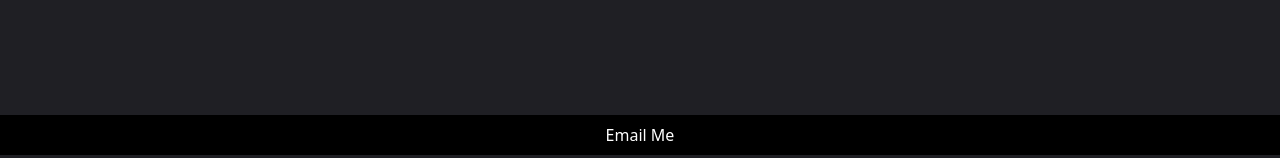
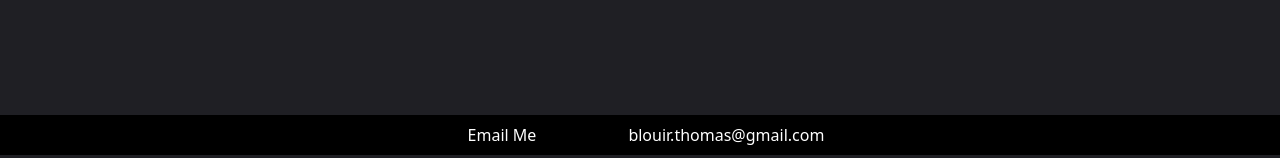
Before and after one commit to tblouir/Personal-Website, a plain HTML site: page index.html in a window 1280 px wide. Shown: the part 645-803 px from the top of the page. Drawn offline with Linux system fonts and the light colour scheme.

Commit message:
Add email to index footer

```diff
--- a/index.html
+++ b/index.html
@@ -62,6 +62,7 @@
 
     <footer class="footer">
       <a href="mailto:blouir.thomas@gmail.com">Email Me</a>
+      <div>blouir.thomas@gmail.com</div>
     </footer>
   </div>
 </body>
--- a/styles.css
+++ b/styles.css
@@ -161,6 +161,7 @@ a:hover {
   display: flex;
   justify-content: center;
   align-items: center;
+  column-gap: 5rem;
 }
 
 .contact-container .contact-body {
```
